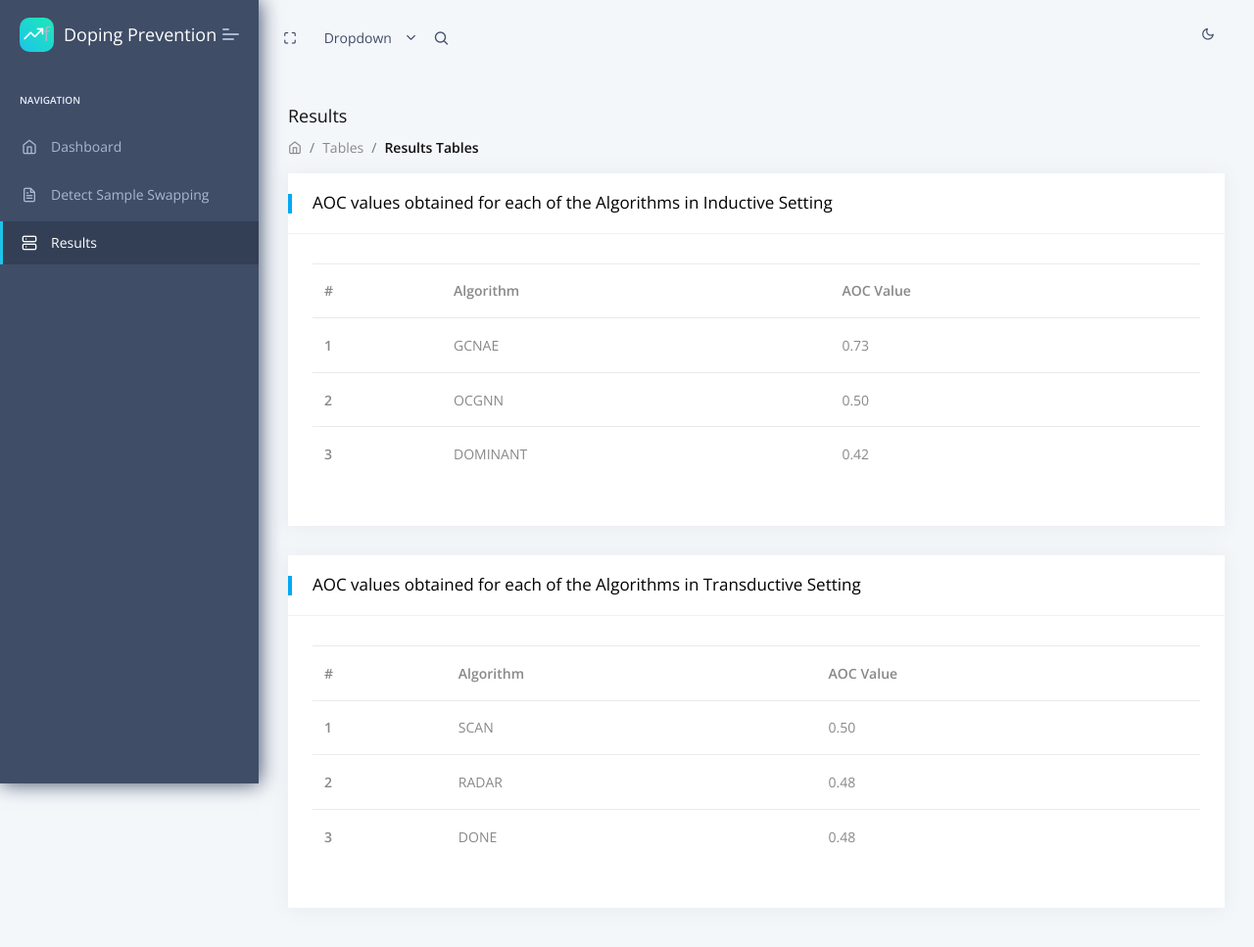
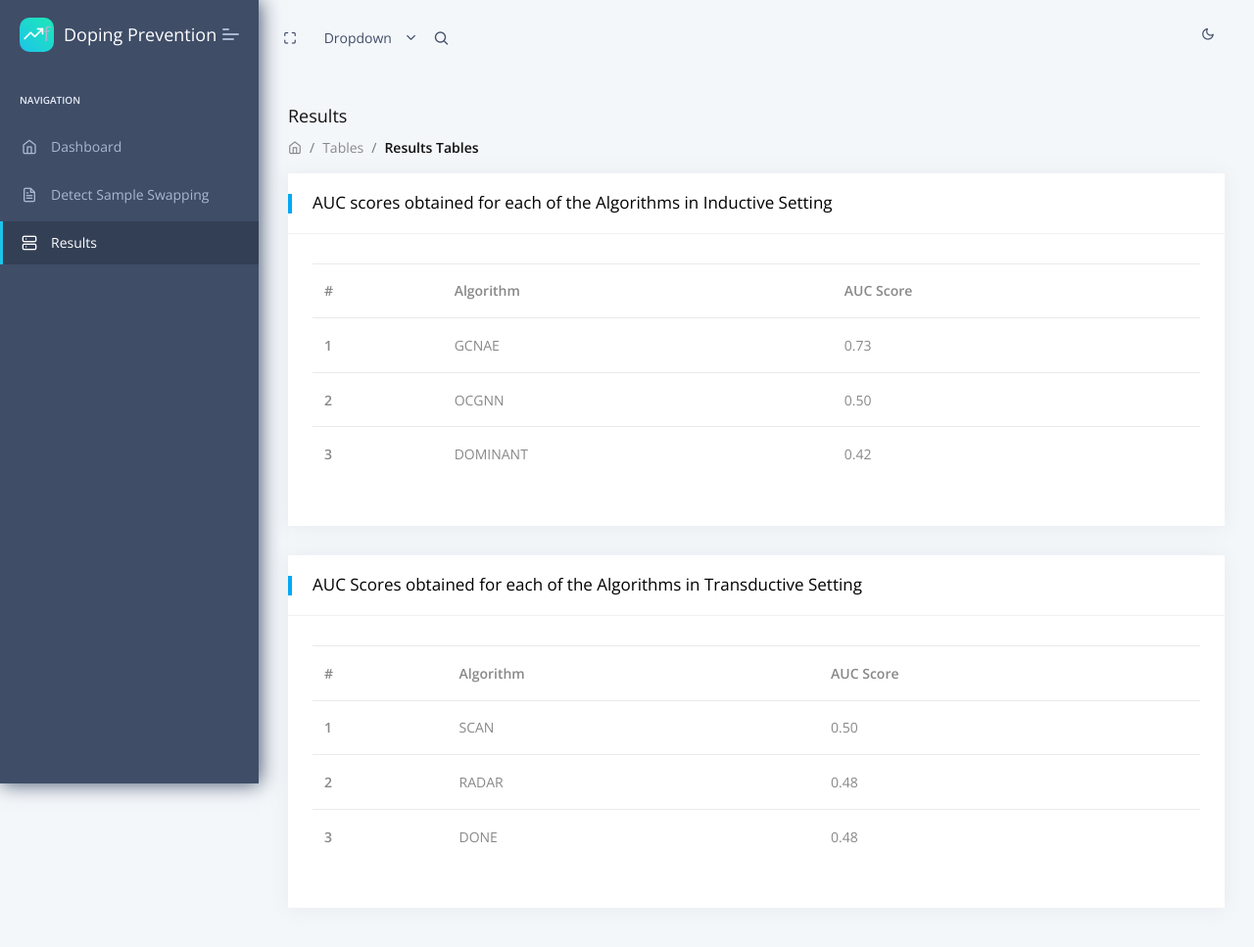
Before and after one commit to BartekPog/Doping-prevention-with-GNNs, a Flask app: page /tbl_bootstrap.html in a window 1280 px wide. Shown: the top 967 px of the page at 98% size. Run offline with Flask 2, Linux system fonts and the light colour scheme; some libraries are stand-ins or nearby versions.

Commit message:
Fix AUC typo

```diff
--- a/backend/apps/templates/home/tbl_bootstrap.html
+++ b/backend/apps/templates/home/tbl_bootstrap.html
@@ -39,7 +39,7 @@
                                 <div class="col-xl-12">
                                     <div class="card">
                                         <div class="card-header">
-                                            <h5>AOC values obtained for each of the Algorithms in Inductive Setting</h5>
+                                            <h5>AUC scores obtained for each of the Algorithms in Inductive Setting</h5>
                                             <!--<span class="d-block m-t-5">use class <code>table</code> inside table element</span> -->
                                         </div>
 
@@ -50,7 +50,7 @@
                                                         <tr>
                                                             <th>#</th>
                                                             <th>Algorithm</th>
-                                                            <th>AOC Value</th>
+                                                            <th>AUC Score</th>
                                                             <!-- <th>Username</th> -->
                                                         </tr>
                                                     </thead>
@@ -89,7 +89,7 @@
                                 <div class="col-xl-12">
                                     <div class="card">
                                         <div class="card-header">
-                                            <h5>AOC values obtained for each of the Algorithms in Transductive Setting</h5>
+                                            <h5>AUC Scores obtained for each of the Algorithms in Transductive Setting</h5>
                                             <!--<span class="d-block m-t-5">use class <code>table</code> inside table element</span> -->
                                         </div>
 
@@ -100,7 +100,7 @@
                                                         <tr>
                                                             <th>#</th>
                                                             <th>Algorithm</th>
-                                                            <th>AOC Value</th>
+                                                            <th>AUC Score</th>
                                                             <!-- <th>Username</th> -->
                                                         </tr>
                                                     </thead>
```
Also changed, not shown: backend/apps/templates/home/index.html (+4 -4 lines).
